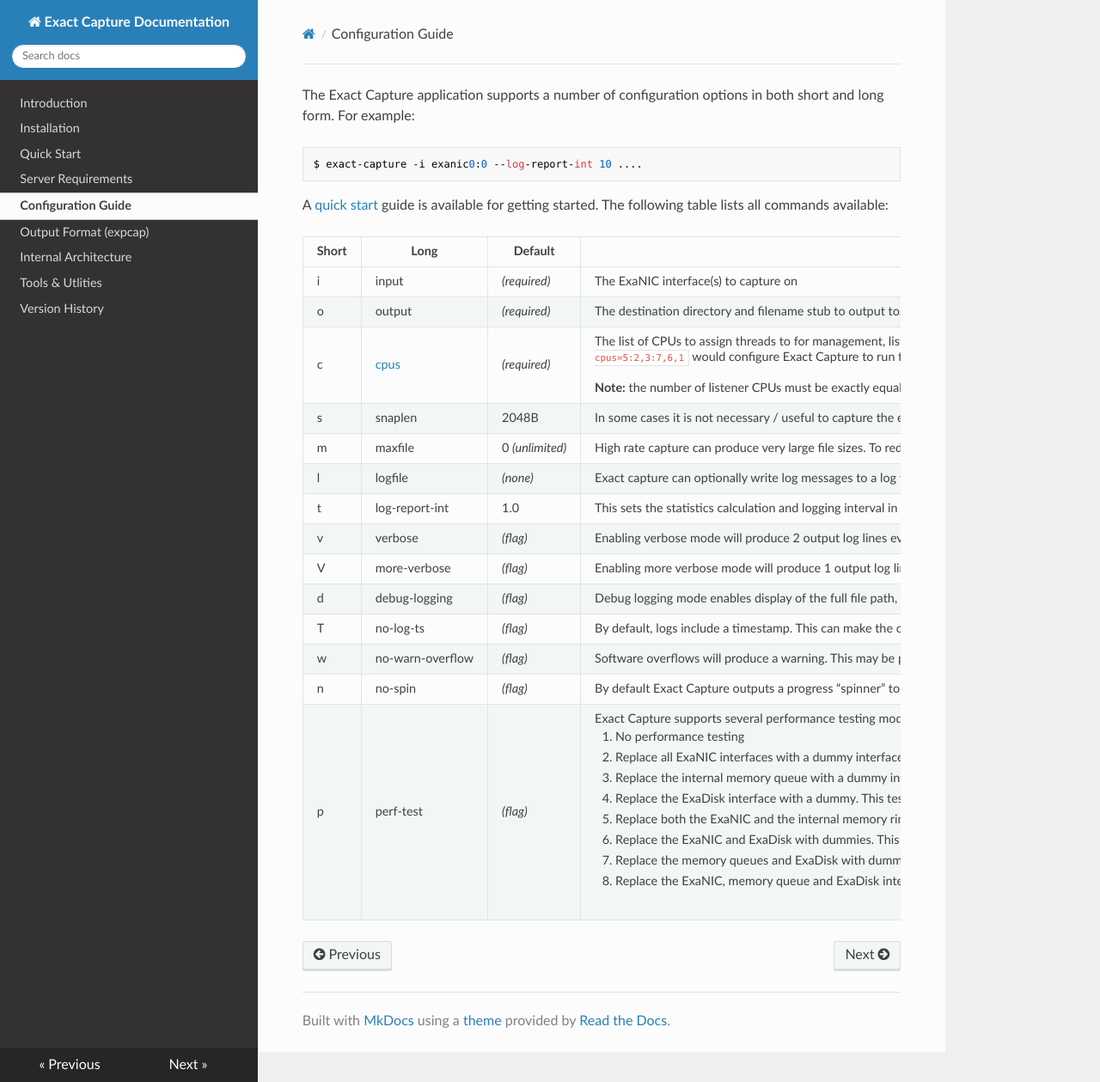
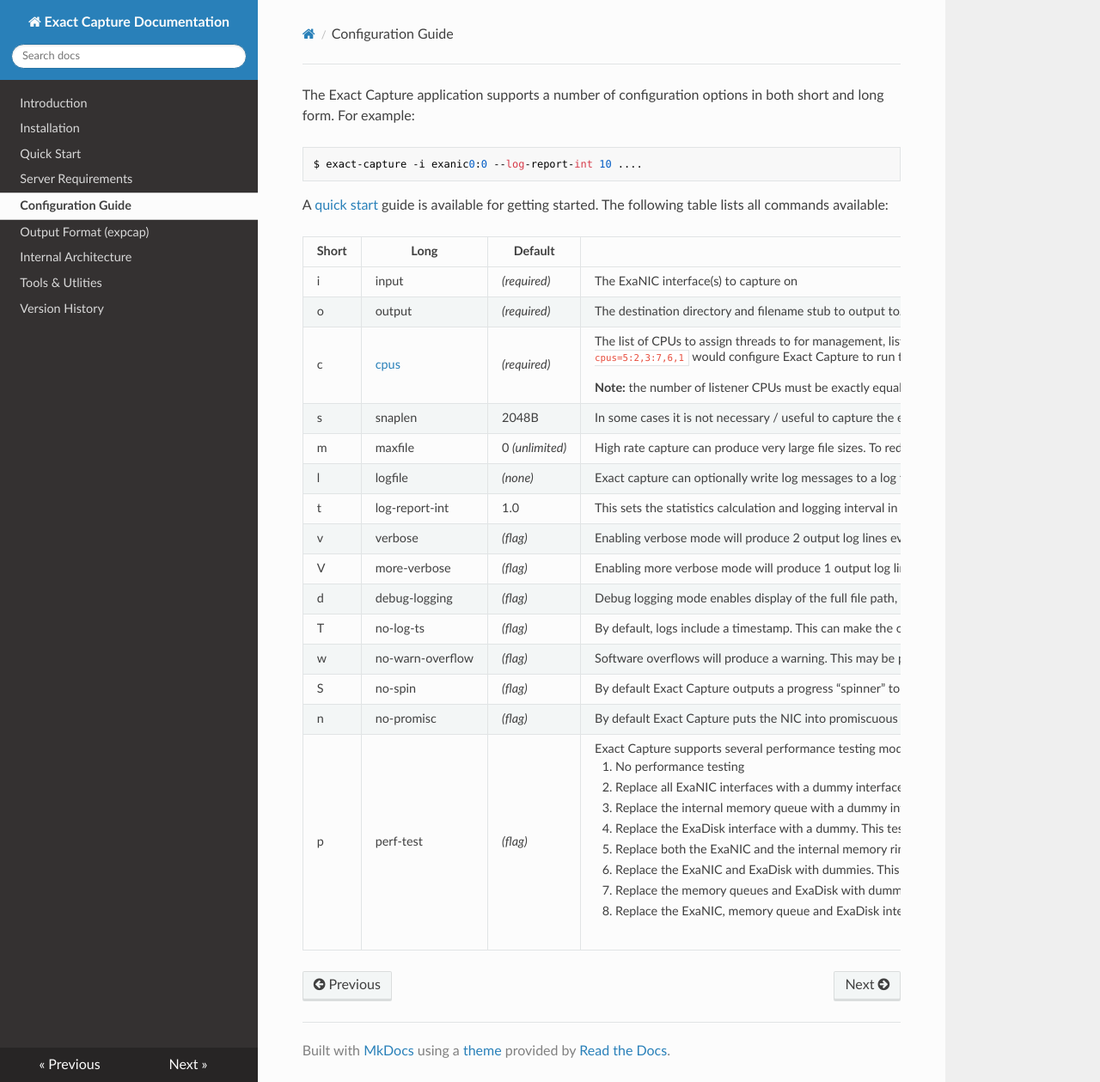
Before and after one commit to cisco/exact-capture, an MkDocs documentation site: the page built from docs/src/config.md, in a window 1280 px wide and 1259 px high. Shown: the whole window at 86% size. Built offline with MkDocs 1.6.1, drawn with Linux system fonts in a browser that asks for light colours; nearby versions of some CDN libraries.

Commit message:
correct -n , -S usage

```diff
--- a/docs/src/config.md
+++ b/docs/src/config.md
@@ -133,11 +133,20 @@
     </td>
   </tr>
   <tr>
-    <td>n</td>
+    <td>S</td>
     <td>no-spin</td>
     <td><em>(flag)</em></td>
     <td>
       By default Exact Capture outputs a progress “spinner” to the console.
+      This flag disables it.
+    </td>
+  </tr>
+  <tr>
+    <td>n</td>
+    <td>no-promisc</td>
+    <td><em>(flag)</em></td>
+    <td>
+      By default Exact Capture puts the NIC into promiscuous mode.
       This flag disables it.
     </td>
   </tr>
```
